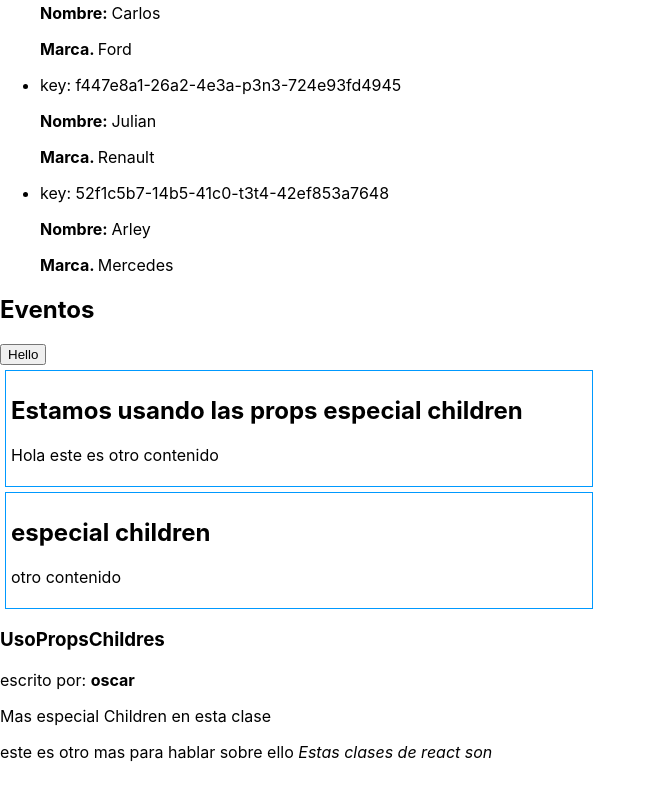
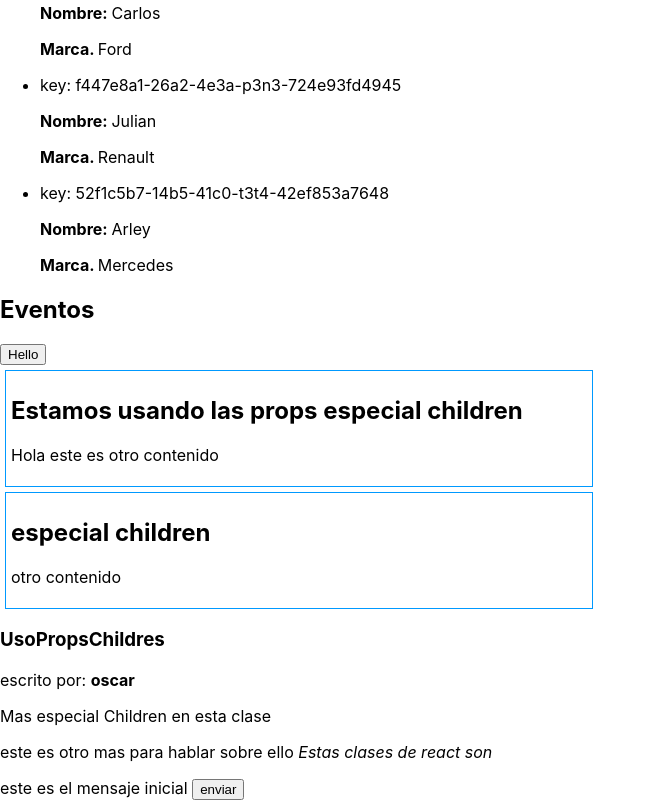
Before and after one commit to OscarLLC/app-curse-udemy, a React (Create React App) app: page / in a window 1280 px wide. Shown: the part 918-1718 px from the top of the page, without its empty margins (0-656 px from the left). Before the commit the page ends 1696 px from the top, so only its background shows below. Built offline with nearby package versions, Linux system fonts and the light colour scheme.

Commit message:
constructor

```diff
--- a/src/App.js
+++ b/src/App.js
@@ -5,6 +5,7 @@ import Datas from './Component/Datas'
 import Button from './Component/Events'
 import Children from './Component/Children'
 import UseChildren from './Component/UsePropsTypes'
+import Ciclovdconstructor from './Component/Ciclovdconstructor'
 
 
 class Contador extends Component {
@@ -98,6 +99,7 @@ class Text extends Component{
           <p>este es otro mas para hablar sobre ello {this.props.children} <em>Estas clases de react son
             </em><br /></p>
          </UseChildren>
+         <Ciclovdconstructor />
       </div>
     )
   }
--- /dev/null
+++ b/src/Component/Ciclovdconstructor.js
@@ -0,0 +1,27 @@
+import React from 'react'
+
+
+class Ciclovdconstructor extends React.Component{
+  constructor(props){
+    console.log("constructor");
+    super(props)
+    this.state = {mensajeInicial:"este es el mensaje inicial "}
+  }
+
+  handleclic = () =>{
+    this.setState({mensajeInicial:"mensaje cambiado"})
+  }
+ render(){
+    console.log("render");
+    return(
+      <div>
+        {this.state.mensajeInicial}
+        <button onClick={this.handleclic}>
+          enviar
+        </button>
+      </div>
+    )
+  }
+}
+
+export default Ciclovdconstructor;
```
